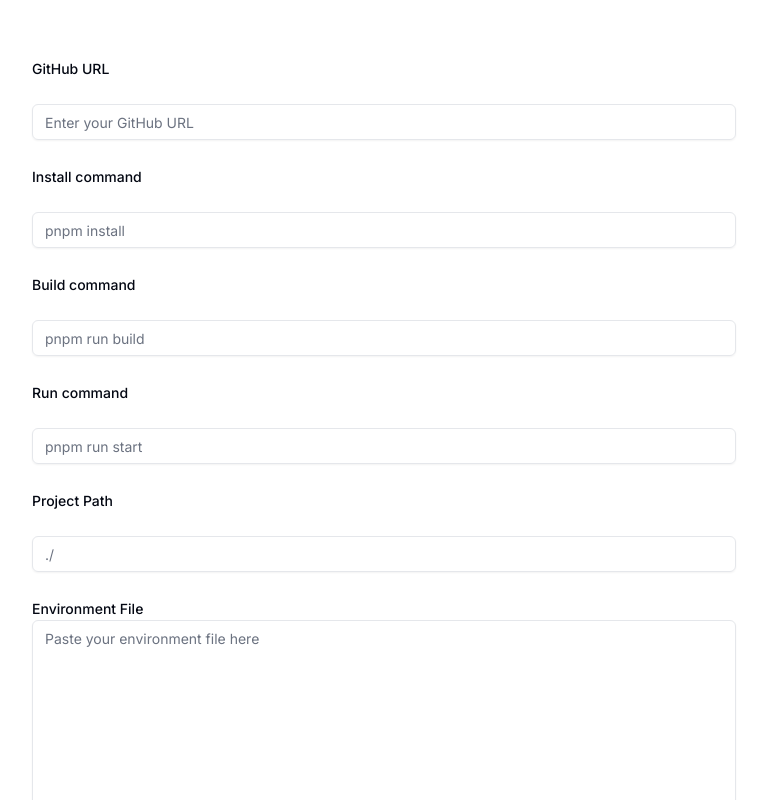
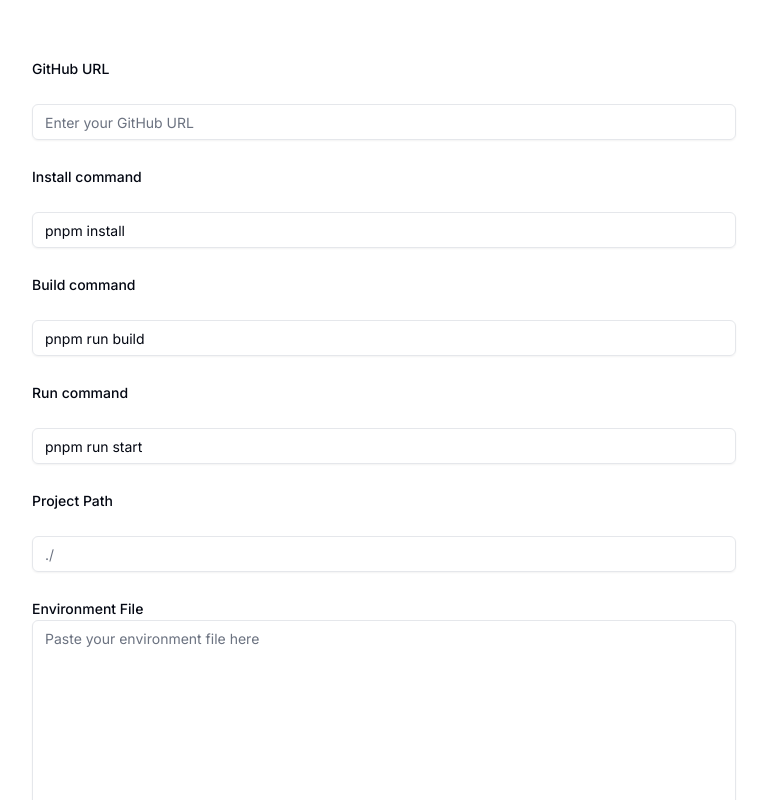
Before and after one commit to siinghd/vercel-like-deployer, a Next.js app in the folder vercel-frontend/: page / in a window 1280 px wide. Shown: the top 800 px of the page, without its empty margins (256-1023 px from the left). Built offline with nearby package versions, Linux system fonts and the light colour scheme.

Commit message:
added bun and modified github url change

```diff
--- a/vercel-frontend/app/Form.tsx
+++ b/vercel-frontend/app/Form.tsx
@@ -96,6 +96,7 @@ export default function Form() {
             placeholder="pnpm install"
             type="text"
             name="installCmd"
+            defaultValue={'pnpm install'}
           />
         </div>
         <div className="space-y-6 ">
@@ -105,6 +106,7 @@ export default function Form() {
             placeholder="pnpm run build"
             type="text"
             name="buildCmd"
+            defaultValue={'pnpm run build'}
           />
         </div>
         <div className="space-y-6 ">
@@ -114,6 +116,7 @@ export default function Form() {
             placeholder="pnpm run start"
             type="text"
             name="runCmd"
+            defaultValue={'pnpm run start'}
           />
         </div>
         <div className="space-y-6 ">
```
